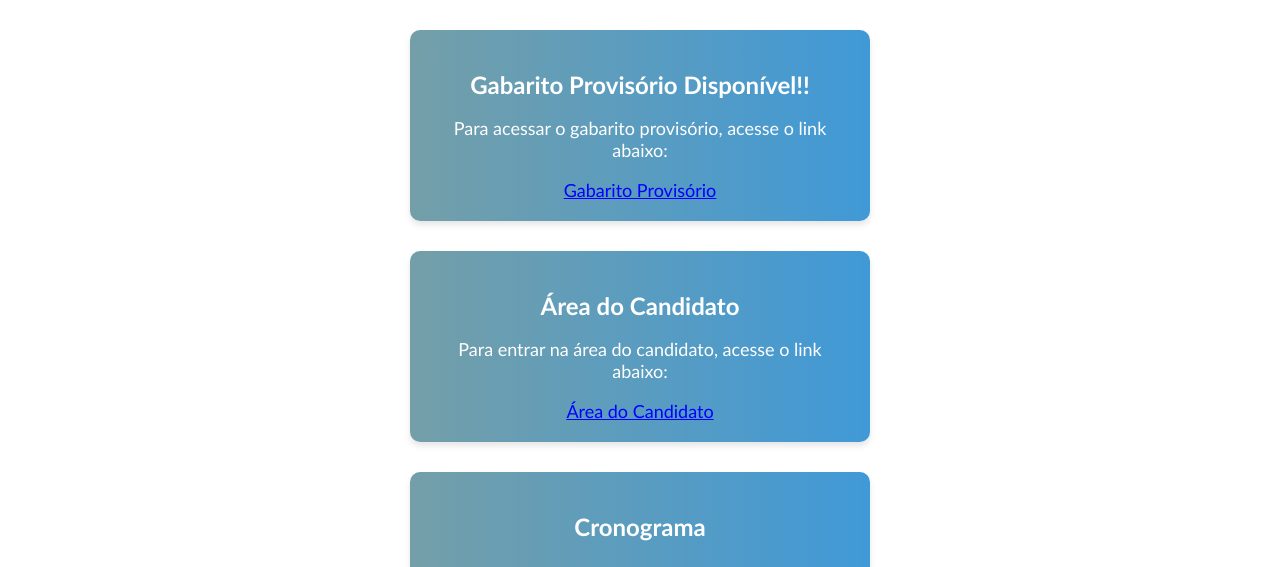
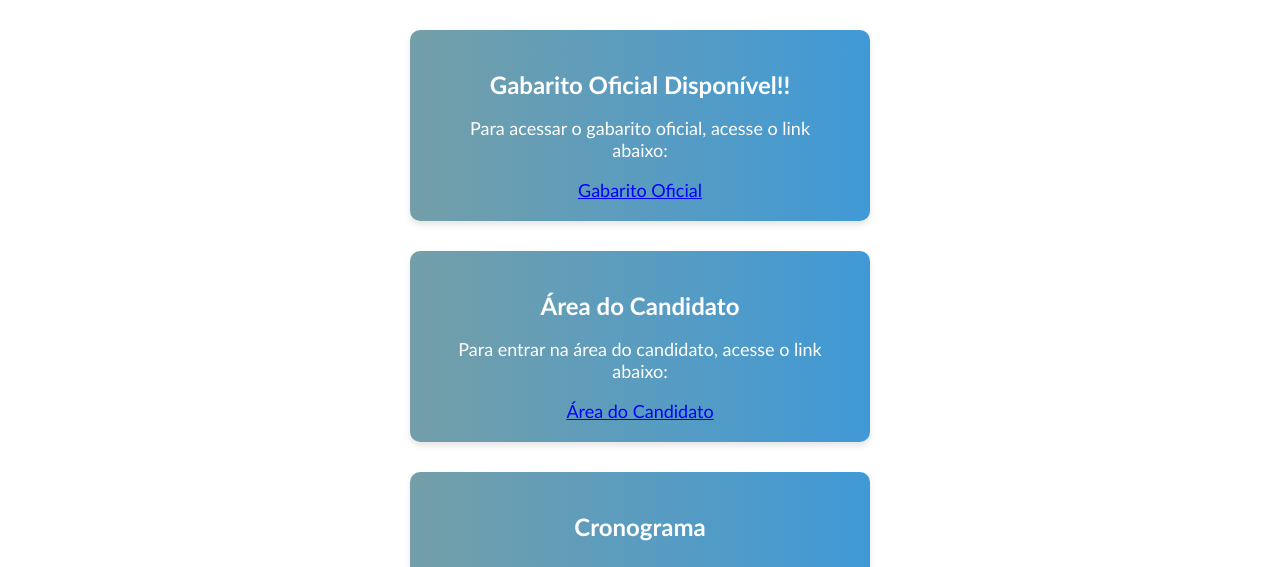
Before and after one commit to PauloJr14/IOA-historia, a plain HTML site: page index.html in a window 1280 px wide. Shown: the part 200-767 px from the top of the page. Drawn offline with Linux system fonts and the light colour scheme.

Commit message:
Add files via upload

```diff
--- a/index.html
+++ b/index.html
@@ -44,9 +44,9 @@
         </header>
 
         <nav class="partesite" id="olimpiadas">
-            <h1>Gabarito Provisório Disponível!!</h1>
-            <p>Para acessar o gabarito provisório, acesse o link abaixo:</p>
-            <a href="https://drive.google.com/file/d/10LHBcXKA9A4xowdrxnxrloN3VwkwNClC/view?usp=sharing">Gabarito Provisório</a>
+            <h1>Gabarito Oficial Disponível!!</h1>
+            <p>Para acessar o gabarito oficial, acesse o link abaixo:</p>
+            <a href="https://drive.google.com/file/d/1JN7MEhRlpvsUqMaTO9PoMIB7sxPRv6j5/view?usp=sharing">Gabarito Oficial</a>
         </nav>
 
         <nav class="partesite" id="olimpiadas">
```
